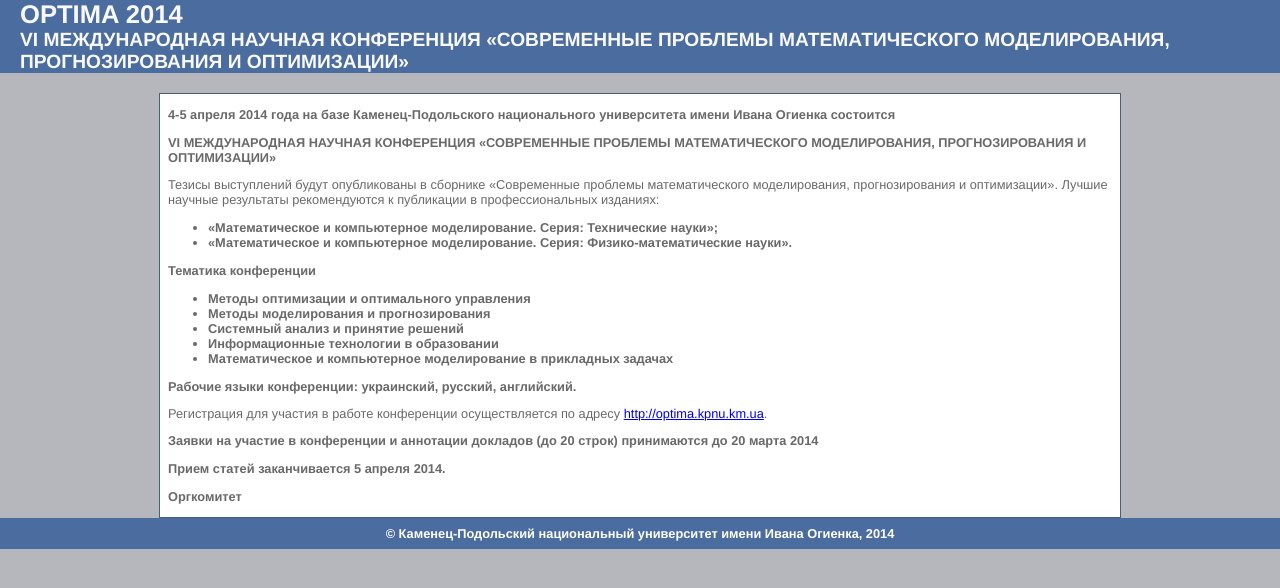
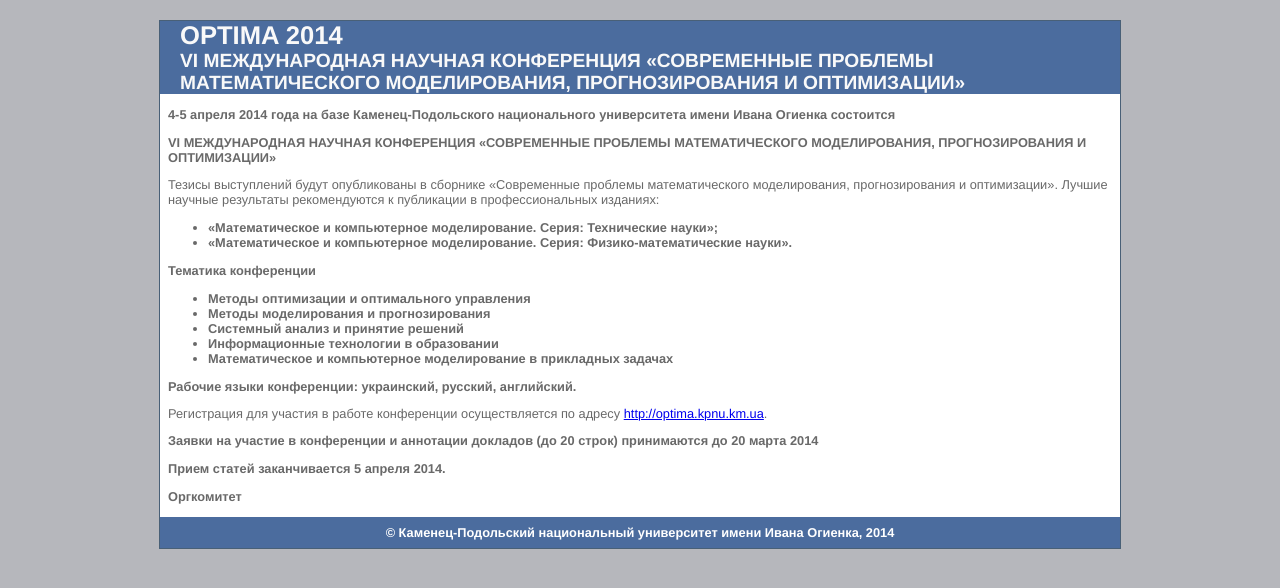
Before and after one commit to JuliiaTrach/web-dev-2020, a plain HTML site: page html-51-a/html51-assignment/html51-assignment/web-s0301.html in a window 1280 px wide. Drawn offline with Linux system fonts and the light colour scheme.

Commit message:
Update web-s0301.html

```diff
--- a/html-51-a/html51-assignment/html51-assignment/web-s0301.html
+++ b/html-51-a/html51-assignment/html51-assignment/web-s0301.html
@@ -4,6 +4,7 @@
 <head>
     <meta http-equiv="Content-Type" content="text/html; charset=UTF-8" />
     <meta http-equiv="cache-control" content="no-cache" />
+    <meta name="viewport" content="width=device-width initial-scale=1" />
     <meta http-equiv="expires" content="0" />
     <title>
         Home Page
@@ -12,15 +13,16 @@
     физико-математический факультет, моделирование, международная конференция" />
     <link href="Content/Site.css" rel="stylesheet" />
 </head>
-<header>
-    <hgroup>
-        <h1>OPTIMA 2014</h1>
-        <h2>VI МЕЖДУНАРОДНАЯ НАУЧНАЯ КОНФЕРЕНЦИЯ «СОВРЕМЕННЫЕ ПРОБЛЕМЫ МАТЕМАТИЧЕСКОГО МОДЕЛИРОВАНИЯ, ПРОГНОЗИРОВАНИЯ И ОПТИМИЗАЦИИ»</h2>
-    </hgroup>
-</header>
 
 <body>
+
     <main>
+        <header>
+            <hgroup>
+                <h1>OPTIMA 2014</h1>
+                <h2>VI МЕЖДУНАРОДНАЯ НАУЧНАЯ КОНФЕРЕНЦИЯ «СОВРЕМЕННЫЕ ПРОБЛЕМЫ МАТЕМАТИЧЕСКОГО МОДЕЛИРОВАНИЯ, ПРОГНОЗИРОВАНИЯ И ОПТИМИЗАЦИИ»</h2>
+            </hgroup>
+        </header>
         <section id="main">
             <strong>
             <p>4-5 апреля 2014 года на базе Каменец-Подольского национального университета имени Ивана Огиенка состоится</p>
@@ -57,8 +59,8 @@
                 <p>Прием статей заканчивается <time datetime="2014-04-05">5 апреля 2014</time>.</p>
                 <p>Оргкомитет</p>
         </section>
+        <footer>&copy; Каменец-Подольский национальный университет имени Ивана Огиенка, 2014 </footer>
     </main>
+
 </body>
-<footer>&copy; Каменец-Подольский национальный университет имени Ивана Огиенка, 2014 </footer>
-
 </html>
```
